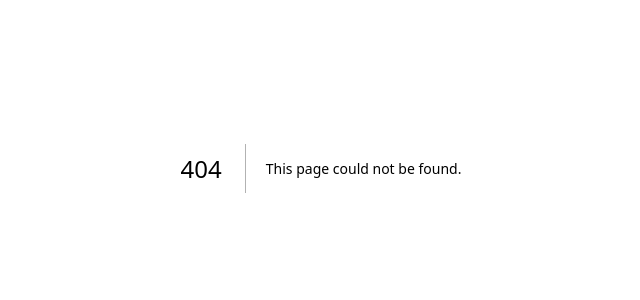
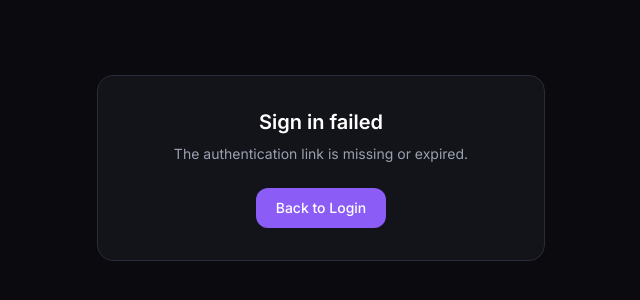
Before and after one commit to Vashist-V/Frameon-Frontend, a Next.js app: page /auth/callback in a window 1280 px wide. Before the commit this address had no page. Shown: the part 232-532 px from the top of the page, without its empty margins (319-959 px from the left). Built offline with nearby package versions, Linux system fonts and the light colour scheme; no server answers.

Commit message:
Fix auth callback and source controls

```diff
--- /dev/null
+++ b/app/auth/callback/page.tsx
@@ -0,0 +1,80 @@
+"use client";
+
+import { useEffect, useState } from "react";
+import Link from "next/link";
+import { useRouter } from "next/navigation";
+import { Loader2 } from "lucide-react";
+import { createClient } from "@/lib/supabase";
+
+function safeNextPath(value: string | null) {
+    if (!value || !value.startsWith("/") || value.startsWith("//")) return "/explore";
+    return value;
+}
+
+export default function AuthCallbackPage() {
+    const router = useRouter();
+    const [error, setError] = useState("");
+
+    useEffect(() => {
+        let mounted = true;
+
+        const finishAuth = async () => {
+            const supabase = createClient();
+            const url = new URL(window.location.href);
+            const code = url.searchParams.get("code");
+            const next = safeNextPath(url.searchParams.get("next"));
+
+            if (!code && !window.location.hash.includes("access_token")) {
+                if (mounted) setError("The authentication link is missing or expired.");
+                return;
+            }
+
+            if (code) {
+                const { error } = await supabase.auth.exchangeCodeForSession(code);
+                if (error) {
+                    if (mounted) setError(error.message);
+                    return;
+                }
+            } else {
+                const { data } = await supabase.auth.getSession();
+                if (!data.session) {
+                    if (mounted) setError("Unable to finish authentication. Please sign in again.");
+                    return;
+                }
+            }
+
+            router.replace(next);
+            router.refresh();
+        };
+
+        finishAuth();
+        return () => {
+            mounted = false;
+        };
+    }, [router]);
+
+    return (
+        <div className="min-h-screen flex items-center justify-center bg-[#0a0a0f] px-6">
+            <div className="w-full max-w-md rounded-2xl border border-[#2a2a3a] bg-[#13131a] p-8 text-center">
+                {error ? (
+                    <>
+                        <h1 className="text-xl font-semibold text-white mb-2">Sign in failed</h1>
+                        <p className="text-sm text-gray-400 mb-6">{error}</p>
+                        <Link
+                            href="/login"
+                            className="inline-flex justify-center rounded-xl bg-[#8b5cf6] px-5 py-2.5 text-sm font-medium text-white hover:bg-[#7c3aed]"
+                        >
+                            Back to Login
+                        </Link>
+                    </>
+                ) : (
+                    <>
+                        <Loader2 className="w-8 h-8 animate-spin text-[#c4b5fd] mx-auto mb-4" />
+                        <h1 className="text-xl font-semibold text-white mb-2">Finishing sign in</h1>
+                        <p className="text-sm text-gray-400">You will be redirected in a moment.</p>
+                    </>
+                )}
+            </div>
+        </div>
+    );
+}
--- a/app/globals.css
+++ b/app/globals.css
@@ -126,6 +126,27 @@ body {
   background: #000 !important;
 }
 
+.source-two-iframe-mask {
+  position: absolute;
+  top: clamp(42px, 4.8vw, 70px);
+  left: 0;
+  z-index: 8;
+  width: clamp(58px, 5.8vw, 86px);
+  height: clamp(132px, 13vw, 198px);
+  background: #000;
+  pointer-events: auto;
+}
+
+:fullscreen .source-two-iframe-mask,
+:-webkit-full-screen .source-two-iframe-mask,
+:-moz-full-screen .source-two-iframe-mask {
+  position: fixed;
+  top: clamp(52px, 5.5vw, 82px);
+  left: 0;
+  width: clamp(70px, 6.5vw, 98px);
+  height: clamp(150px, 14vw, 224px);
+}
+
 @theme inline {
   --color-background: var(--background);
   --color-foreground: var(--foreground);
--- a/app/login/page.tsx
+++ b/app/login/page.tsx
@@ -25,15 +25,9 @@ export default function LoginPage() {
             setError(error.message);
             setLoading(false);
         } else {
-            router.push("/explore");
+            router.replace("/explore");
+            router.refresh();
         }
-    };
-
-    const handleGoogleLogin = async () => {
-        await supabase.auth.signInWithOAuth({
-            provider: "google",
-            options: { redirectTo: `${window.location.origin}/explore` },
-        });
     };
 
     return (
@@ -104,28 +98,6 @@ export default function LoginPage() {
                         </button>
                     </form>
 
-                    <div className="relative my-5">
-                        <div className="absolute inset-0 flex items-center">
-                            <div className="w-full border-t border-[#2a2a3a]" />
-                        </div>
-                        <div className="relative flex justify-center text-xs text-gray-500">
-                            <span className="bg-[#13131a] px-3">or continue with</span>
-                        </div>
-                    </div>
-
-                    <button
-                        onClick={handleGoogleLogin}
-                        className="w-full bg-[#1c1c28] border border-[#2a2a3a] hover:border-gray-500 text-white font-medium py-3 rounded-xl transition-colors flex items-center justify-center gap-3"
-                    >
-                        <svg className="w-5 h-5" viewBox="0 0 24 24">
-                            <path fill="#4285F4" d="M22.56 12.25c0-.78-.07-1.53-.2-2.25H12v4.26h5.92c-.26 1.37-1.04 2.53-2.21 3.31v2.77h3.57c2.08-1.92 3.28-4.74 3.28-8.09z" />
-                            <path fill="#34A853" d="M12 23c2.97 0 5.46-.98 7.28-2.66l-3.57-2.77c-.98.66-2.23 1.06-3.71 1.06-2.86 0-5.29-1.93-6.16-4.53H2.18v2.84C3.99 20.53 7.7 23 12 23z" />
-                            <path fill="#FBBC05" d="M5.84 14.09c-.22-.66-.35-1.36-.35-2.09s.13-1.43.35-2.09V7.07H2.18C1.43 8.55 1 10.22 1 12s.43 3.45 1.18 4.93l2.85-2.22.81-.62z" />
-                            <path fill="#EA4335" d="M12 5.38c1.62 0 3.06.56 4.21 1.64l3.15-3.15C17.45 2.09 14.97 1 12 1 7.7 1 3.99 3.47 2.18 7.07l3.66 2.84c.87-2.6 3.3-4.53 6.16-4.53z" />
-                        </svg>
-                        Continue with Google
-                    </button>
-
                     <p className="text-center text-gray-400 text-sm mt-6">
                         Don&apos;t have an account?{" "}
                         <Link href="/signup" className="text-[#c4b5fd] hover:text-[#e0d4ff] font-medium transition-colors">
--- a/app/player/[type]/[id]/page.tsx
+++ b/app/player/[type]/[id]/page.tsx
@@ -508,6 +508,14 @@ export default function PlayerPage({ params }: { params: Promise<Params> }) {
                                 frameBorder="0"
                             />
 
+                            {activeSource === DEFAULT_SOURCE_ID && (
+                                <div
+                                    className="source-two-iframe-mask"
+                                    aria-hidden="true"
+                                    title="Hidden third-party player actions"
+                                />
+                            )}
+
                             {embedLoadState !== "loaded" && (
                                 <div className="absolute left-3 top-3 z-10 max-w-[calc(100%-1.5rem)] rounded-lg border border-white/10 bg-black/75 px-3 py-2 text-xs text-white backdrop-blur-sm">
                                     {embedLoadState === "loading" && (
--- a/app/signup/page.tsx
+++ b/app/signup/page.tsx
@@ -5,6 +5,17 @@ import { createClient } from "@/lib/supabase";
 import { useRouter } from "next/navigation";
 import { Film, Eye, EyeOff, Loader2 } from "lucide-react";
 import Link from "next/link";
+
+function authErrorMessage(message: string) {
+    const normalized = message.toLowerCase();
+    if (normalized.includes("email rate limit")) {
+        return "Signup email delivery is temporarily rate-limited. Please try again later.";
+    }
+    if (normalized.includes("email address not authorized")) {
+        return "Signup emails are currently limited by the auth email provider. Please contact the site owner.";
+    }
+    return message;
+}
 
 export default function SignupPage() {
     const [email, setEmail] = useState("");
@@ -15,21 +26,28 @@ export default function SignupPage() {
     const [error, setError] = useState("");
     const [success, setSuccess] = useState(false);
     const supabase = createClient();
+    const router = useRouter();
 
     const handleSignup = async (e: React.FormEvent) => {
         e.preventDefault();
         setLoading(true);
         setError("");
 
-        const { error } = await supabase.auth.signUp({
+        const { data, error } = await supabase.auth.signUp({
             email,
             password,
-            options: { data: { full_name: displayName } },
+            options: {
+                data: { full_name: displayName },
+                emailRedirectTo: `${window.location.origin}/auth/callback?next=/explore`,
+            },
         });
 
         if (error) {
-            setError(error.message);
+            setError(authErrorMessage(error.message));
             setLoading(false);
+        } else if (data.session) {
+            router.replace("/explore");
+            router.refresh();
         } else {
             setSuccess(true);
             setLoading(false);
```
